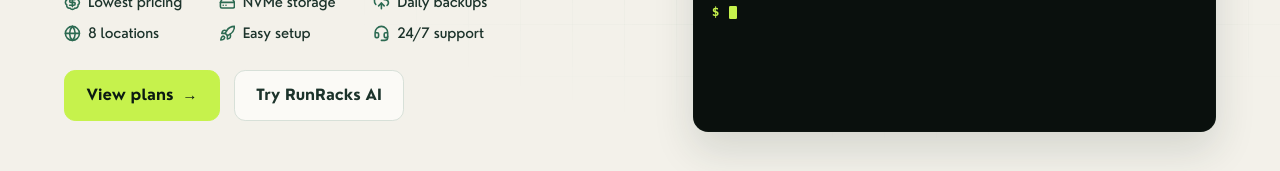
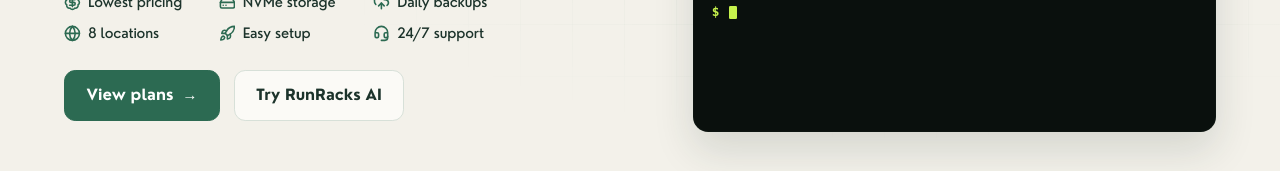
Before and after one commit to ikramzafar0343/RunRacks, a Next.js app in the folder Frontend/: page /products/vps in a window 1280 px wide. Shown: the part 392-563 px from the top of the page. Built offline with nearby package versions, Linux system fonts and the light colour scheme; no server answers.

Commit message:
Use brand green for VPS hero accents and CTA on light theme.
Co-authored-by: Cursor <cursoragent@cursor.com>

```diff
--- a/Frontend/src/features/vps-product/components/vps-product-hero.css
+++ b/Frontend/src/features/vps-product/components/vps-product-hero.css
@@ -6,6 +6,8 @@
   --vph-fg: var(--color-heading);
   --vph-muted: var(--color-muted);
   --vph-accent: var(--color-brand);
+  --vph-cta: var(--color-brand);
+  --vph-on-cta: var(--color-brand-contrast);
   --vph-lime: var(--color-lime);
   --vph-on-lime: var(--color-on-lime);
   --vph-line: var(--color-border);
@@ -19,6 +21,12 @@
   color: var(--vph-fg);
   background: var(--color-canvas);
   font-family: var(--font-sans);
+}
+
+html.dark .vpsProductHero {
+  --vph-accent: var(--color-lime);
+  --vph-cta: var(--color-lime);
+  --vph-on-cta: var(--color-on-lime);
 }
 
 .vpsProductHeroGrid {
@@ -168,9 +176,9 @@
 }
 
 .vpsProductHeroCtaPrimary {
-  background: var(--vph-lime);
-  color: var(--vph-on-lime);
-  border: 1px solid var(--vph-lime);
+  background: var(--vph-cta);
+  color: var(--vph-on-cta);
+  border: 1px solid var(--vph-cta);
 }
 
 .vpsProductHeroCtaSecondary {
```
